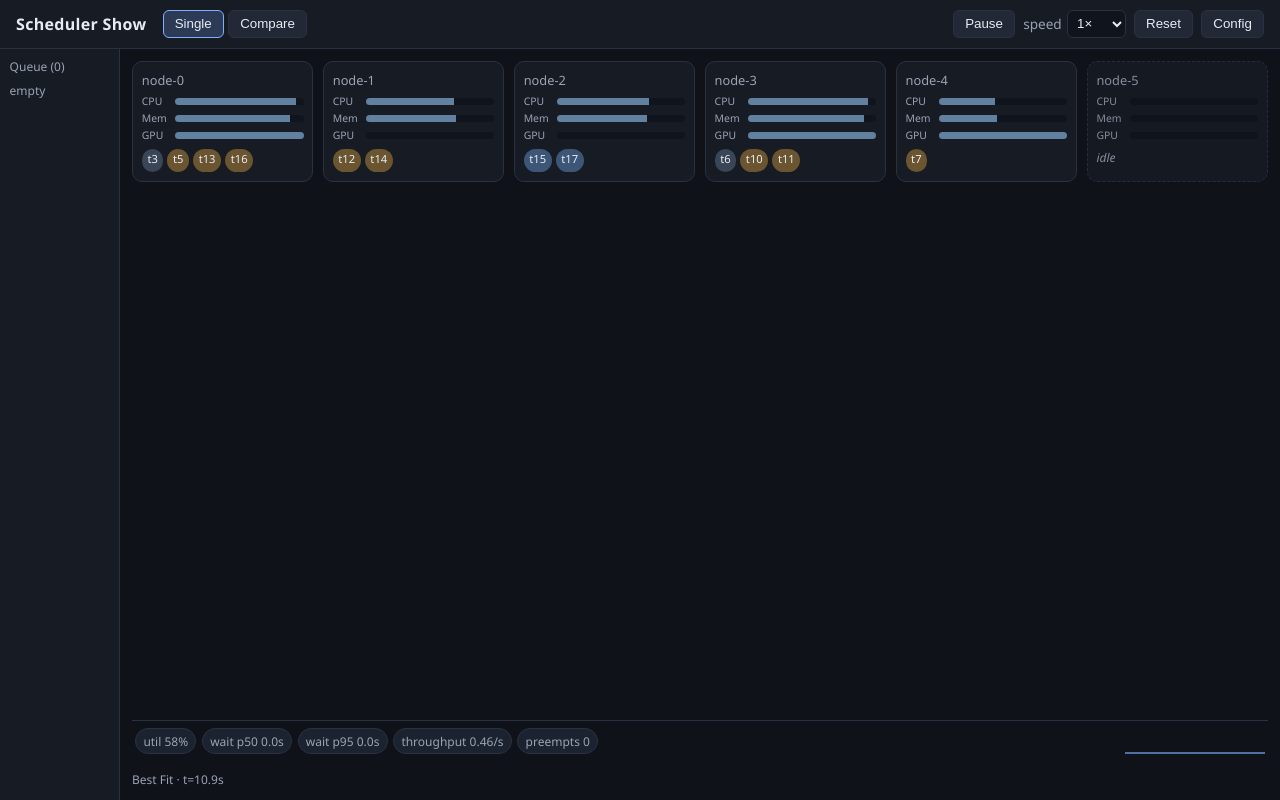
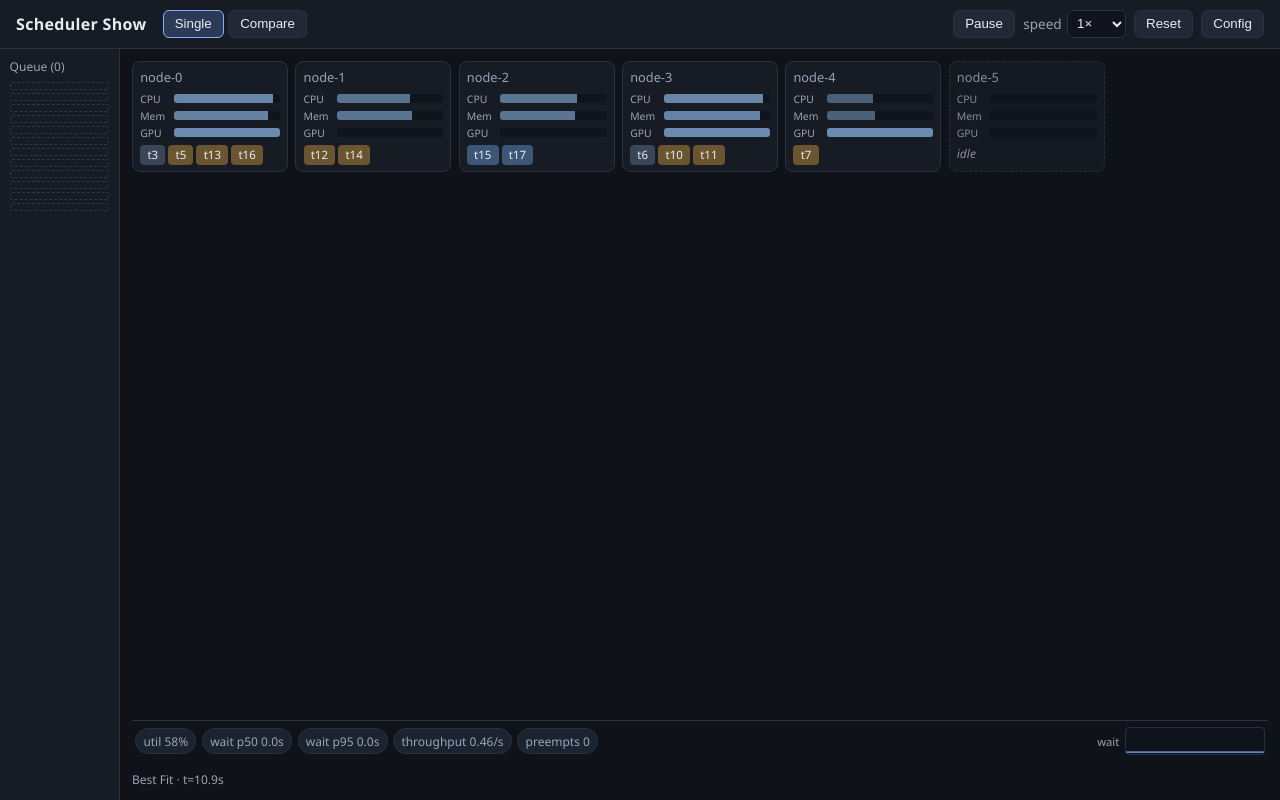
Before and after one commit to mocheng/scheduler-show, a React (Vite) app: page / in a window 1280 px wide. Built offline with nearby package versions, Linux system fonts and the light colour scheme.

Commit message:
fix(ui): address D Single-mode critique
Always-on wait spark, dashed queue slots, denser mono bars and
id pills, tighter node cards for packing readability.

```diff
--- a/src/App.css
+++ b/src/App.css
@@ -45,29 +45,32 @@ html, body, #root { height: 100%; margin: 0; background: var(--bg); color: var(-
 .q-item.prio-1 { background: #6b8cae; }
 .q-item.prio-2 { background: #c4a35a; }
 .q-item.prio-neutral { background: #4a5568; }
-.q-empty { color: var(--muted); font-size: 0.75rem; }
+.q-slot {
+  background: transparent; border: 1px dashed #3a4558; opacity: 0.7;
+}
 
 .stage { flex: 1; display: flex; flex-direction: column; min-width: 0; padding: 0.75rem; gap: 0.6rem; }
 .node-grid {
-  display: grid; grid-template-columns: repeat(auto-fill, minmax(180px, 1fr));
-  gap: 0.6rem; overflow: auto; flex: 1; align-content: start;
+  display: grid; grid-template-columns: repeat(auto-fill, minmax(150px, 1fr));
+  gap: 0.45rem; overflow: auto; flex: 1; align-content: start;
 }
-.node-grid.compact { grid-template-columns: repeat(auto-fill, minmax(120px, 1fr)); }
+.node-grid.compact { grid-template-columns: repeat(auto-fill, minmax(110px, 1fr)); }
 
 .node-card {
-  background: var(--panel); border: 1px solid var(--border); border-radius: 10px;
-  padding: 0.55rem; min-height: 110px;
+  background: var(--panel); border: 1px solid var(--border); border-radius: 8px;
+  padding: 0.4rem 0.45rem; min-height: 0;
 }
 .node-card.idle { border-style: dashed; opacity: 0.85; }
 .node-title { font-size: 0.8rem; color: var(--muted); margin-bottom: 0.35rem; }
 .bars { display: flex; flex-direction: column; gap: 3px; }
 .bar-row { display: flex; align-items: center; gap: 0.35rem; }
 .bar-label { width: 28px; font-size: 0.65rem; color: var(--muted); }
-.bar-track { flex: 1; height: 7px; background: #10141c; border-radius: 4px; overflow: hidden; }
-.bar-fill { height: 100%; background: var(--bar); opacity: 0.9; }
-.node-pills { display: flex; flex-wrap: wrap; gap: 4px; margin-top: 0.45rem; min-height: 1.4rem; }
+.bar-track { flex: 1; height: 9px; background: #10141c; border-radius: 3px; overflow: hidden; }
+.bar-fill { height: 100%; background: var(--bar); }
+.node-pills { display: flex; flex-wrap: wrap; gap: 3px; margin-top: 0.35rem; min-height: 1.2rem; }
 .pill {
-  font-size: 0.7rem; padding: 0.1rem 0.35rem; border-radius: 999px; background: #2a3344;
+  font-size: 0.72rem; line-height: 1.2; padding: 0.15rem 0.45rem;
+  border-radius: 4px; background: #2a3344; font-variant-numeric: tabular-nums;
 }
 .pill.prio-0 { background: #3a4558; }
 .pill.prio-1 { background: #3d5678; }
@@ -86,7 +89,9 @@ html, body, #root { height: 100%; margin: 0; background: var(--bg); color: var(-
   background: #1c2330; border: 1px solid var(--border); color: var(--muted);
 }
 .chip.warn { color: var(--warn); border-color: #5a4a20; }
-.spark { width: 140px; height: 28px; color: var(--accent); opacity: 0.8; }
+.spark-wrap { display: flex; align-items: center; gap: 0.35rem; color: var(--accent); }
+.spark-label { font-size: 0.7rem; color: var(--muted); }
+.spark { width: 140px; height: 28px; opacity: 0.95; border: 1px solid var(--border); border-radius: 4px; background: #10141c; }
 .algo-tag { font-size: 0.75rem; color: var(--muted); }
 
 .compare-main { flex: 1; overflow: auto; padding: 0.75rem; }
--- a/src/ui/MetricsStrip.tsx
+++ b/src/ui/MetricsStrip.tsx
@@ -3,6 +3,18 @@ import type { Metrics } from '../sim/types';
 export function MetricsStrip({ metrics }: { metrics: Metrics }) {
   const util =
     (metrics.utilCpu + metrics.utilMem + metrics.utilGpu) / 3;
+  const history =
+    metrics.waitHistory.length >= 2
+      ? metrics.waitHistory
+      : Array.from({ length: 24 }, () => 0);
+  const max = Math.max(...history, 1);
+  const points = history
+    .map((v, i) => {
+      const x = (i / (history.length - 1)) * 120;
+      const y = 26 - (v / max) * 22;
+      return `${x},${y}`;
+    })
+    .join(' ');
   return (
     <div className="metrics-strip">
       <div className="metric-chips">
@@ -15,23 +27,18 @@ export function MetricsStrip({ metrics }: { metrics: Metrics }) {
           <span className="chip warn">unschedulable {metrics.unschedulable}</span>
         )}
       </div>
-      <svg className="spark" viewBox="0 0 120 28" preserveAspectRatio="none">
-        {metrics.waitHistory.length > 1 && (
+      <div className="spark-wrap" title="wait over time">
+        <span className="spark-label">wait</span>
+        <svg className="spark" viewBox="0 0 120 28" preserveAspectRatio="none">
+          <line x1="0" y1="26" x2="120" y2="26" stroke="currentColor" strokeOpacity="0.25" />
           <polyline
             fill="none"
             stroke="currentColor"
             strokeWidth="1.5"
-            points={metrics.waitHistory
-              .map((v, i) => {
-                const max = Math.max(...metrics.waitHistory, 1);
-                const x = (i / (metrics.waitHistory.length - 1)) * 120;
-                const y = 26 - (v / max) * 24;
-                return `${x},${y}`;
-              })
-              .join(' ')}
+            points={points}
           />
-        )}
-      </svg>
+        </svg>
+      </div>
     </div>
   );
 }
--- a/src/ui/QueueRail.tsx
+++ b/src/ui/QueueRail.tsx
@@ -1,6 +1,7 @@
 import type { Task } from '../sim/types';
 
 const PRIO_CLASS = ['prio-0', 'prio-1', 'prio-2'];
+const SLOT_COUNT = 12;
 
 export function QueueRail({
   queue,
@@ -9,18 +10,22 @@ export function QueueRail({
   queue: Task[];
   colorByPriority: boolean;
 }) {
+  const shown = queue.slice(0, 40);
+  const placeholders = Math.max(0, SLOT_COUNT - shown.length);
   return (
     <aside className="queue-rail">
       <div className="queue-title">Queue ({queue.length})</div>
       <div className="queue-silhouette">
-        {queue.slice(0, 40).map((t) => (
+        {shown.map((t) => (
           <div
             key={t.id}
             className={`q-item ${colorByPriority ? PRIO_CLASS[t.priority] : 'prio-neutral'}`}
             title={`t${t.id}`}
           />
         ))}
-        {queue.length === 0 && <div className="q-empty">empty</div>}
+        {Array.from({ length: placeholders }, (_, i) => (
+          <div key={`slot-${i}`} className="q-item q-slot" />
+        ))}
       </div>
     </aside>
   );
--- a/src/ui/ResourceBars.tsx
+++ b/src/ui/ResourceBars.tsx
@@ -22,7 +22,13 @@ export function ResourceBars({
           <div className="bar-row" key={key}>
             {!compact && <span className="bar-label">{label}</span>}
             <div className="bar-track">
-              <div className="bar-fill" style={{ width: `${pct * 100}%` }} />
+              <div
+                className="bar-fill"
+                style={{
+                  width: `${pct * 100}%`,
+                  opacity: 0.35 + pct * 0.65,
+                }}
+              />
             </div>
           </div>
         );
```
